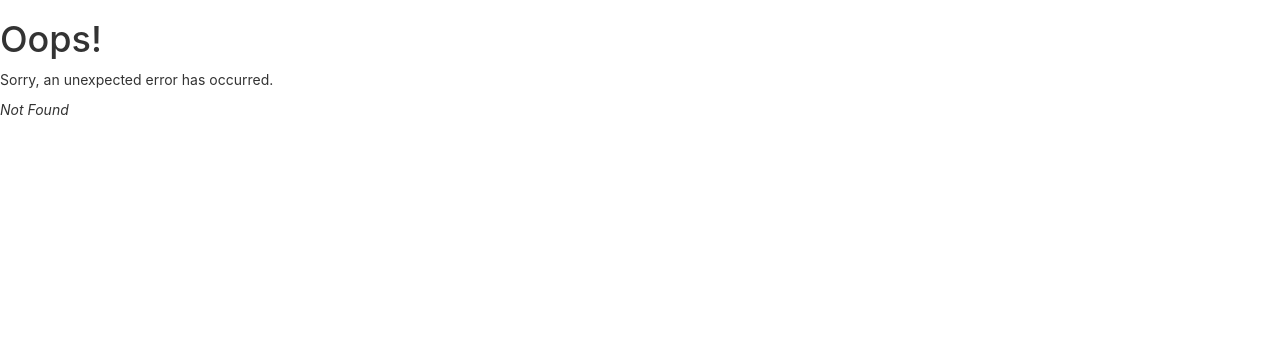
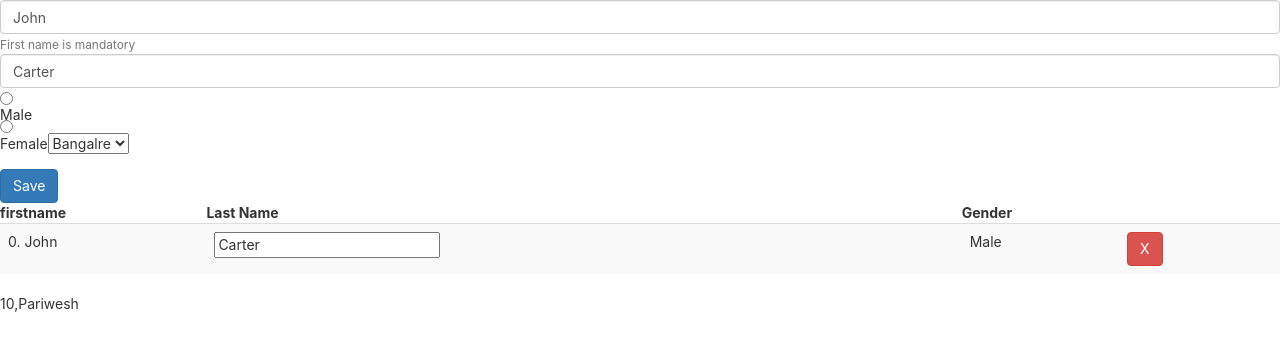
Before and after one commit to RMSI-training/react-basics, a React (Create React App) app: page /container in a window 1280 px wide. Before the commit this address had no page. Shown: the top 350 px of the page. Built offline with nearby package versions, Linux system fonts and the light colour scheme; data requests are answered from the project's data file.

Commit message:
make Counter and Userform siblings

```diff
--- a/src/App.js
+++ b/src/App.js
@@ -1,11 +1,14 @@
 import { Link } from 'react-router-dom';
 import './App.css';
+import Counter from './Counter';
 import Userform from './Userform';
 
 function App() {//controller
   return (
     <div>
       <Link to='/userform'>User Form</Link>
+      <Link to='/container'>Container</Link>
+
       This is Home Page
     </div>
 
--- /dev/null
+++ b/src/Container.js
@@ -0,0 +1,13 @@
+import Counter from "./Counter";
+import Userform from "./Userform";
+
+
+function Container() {
+    return (
+        <div>
+            <Userform />
+            <Counter count={10} prop2={'Pariwesh'} />
+        </div>
+    )
+}
+export default Container;
--- a/src/Userform.js
+++ b/src/Userform.js
@@ -56,7 +56,7 @@ function Userform() { //functional component
         </select>
       </div>
       <button className='btn btn-primary' onClick={save}>Save</button>
-      <Counter count={users.length} prop2={user.firstname} />
+
       <table className="table table-striped">
         <thead><th>firstname</th>
           <th>Last Name</th>
--- a/src/index.js
+++ b/src/index.js
@@ -6,9 +6,12 @@ import reportWebVitals from './reportWebVitals';
 import { createBrowserRouter, RouterProvider } from 'react-router-dom';
 import Userform from './Userform';
 import ErrorPage from './error-page';
+import Container from './Container';
 const router = createBrowserRouter([
   {    path: "/", element: <App/>, errorElement: <ErrorPage />,  },
   {    path: "/userform", element: <Userform/>, errorElement: <ErrorPage />,  },
+  {    path: "/container", element: <Container/>, errorElement: <ErrorPage />,  },
+
 ]);
 const root = ReactDOM.createRoot(document.getElementById('root'));// React element
 root.render(
```
